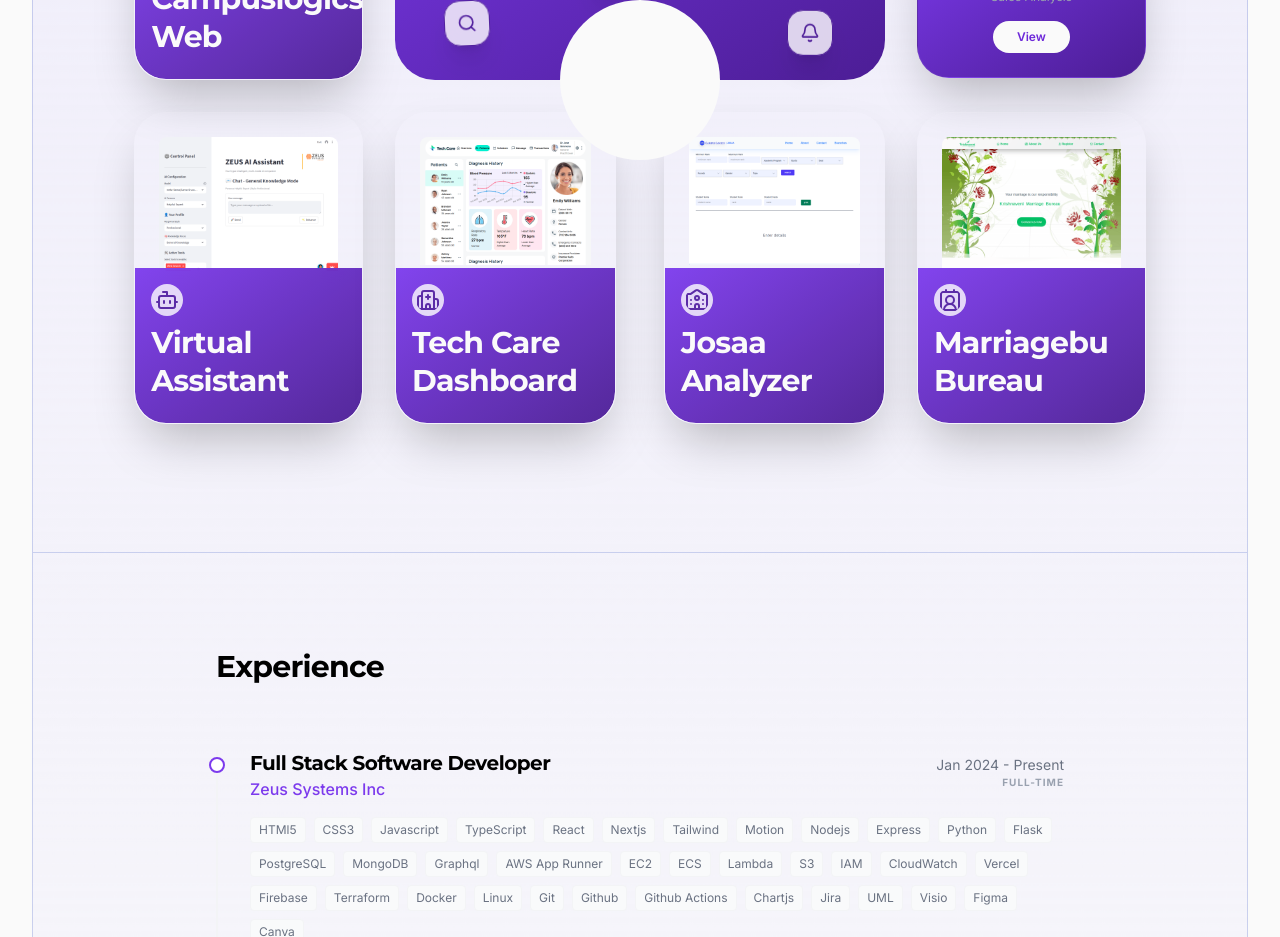
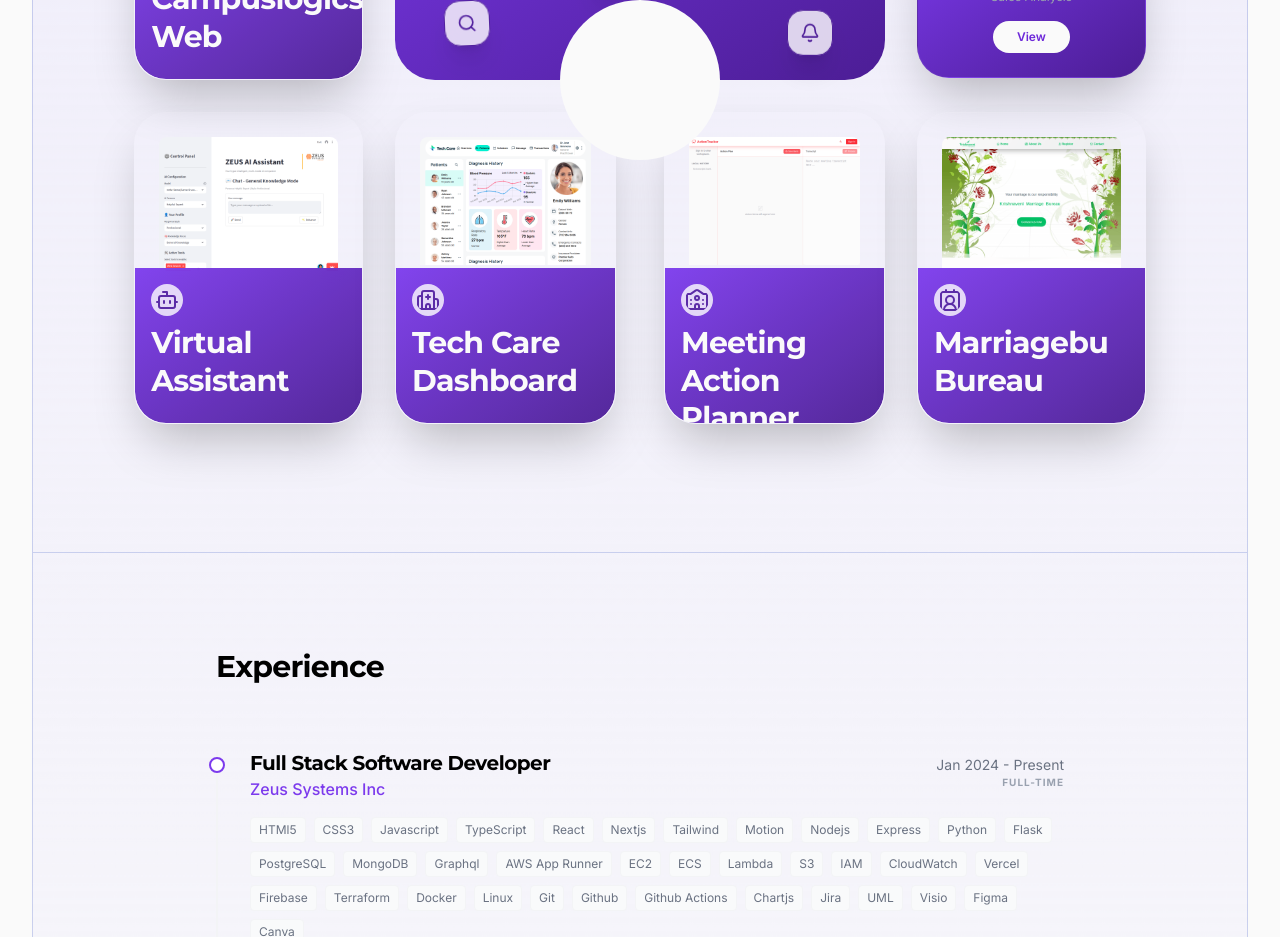
Before and after one commit to Raju-Mannem/portfolio-web, a Next.js app: page / in a window 1280 px wide. Shown: the part 1160-2097 px from the top of the page. Built offline with nearby package versions, Linux system fonts and the light colour scheme.

Commit message:
feat(projects): meeting action planner project added

```diff
--- a/components/Projects.tsx
+++ b/components/Projects.tsx
@@ -115,9 +115,9 @@ export default function Projects() {
                 Icon={
                   <University className="w-8 h-8 text-[#4c1d95] bg-white rounded-full p-1 opacity-80" />
                 }
-                projectImage="/pscreenshots/em-cl-josaa.png"
-                projectTitle="Josaa Analyzer"
-                projectLink="https://em-cl-josaa.vercel.app/dashboard"
+                projectImage="/pscreenshots/meeting-assistant.png"
+                projectTitle="Meeting Action Planner"
+                projectLink="https://meeting-assistant-v0.vercel.app/"
               />
             </div>
           </div>
```
Also changed, not shown: public/pscreenshots/meeting-assistant.png (added).
